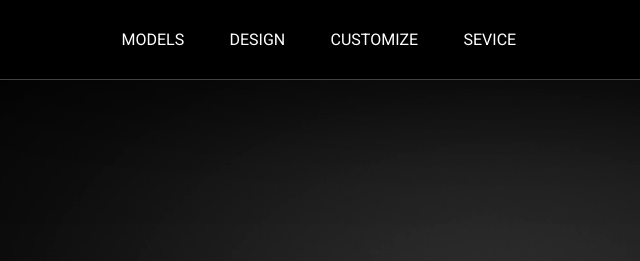
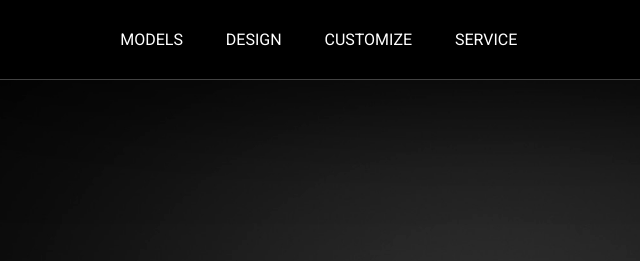
Before and after one commit to suksanghyeon/porsche_taycan, a plain HTML site: page index2.html in a window 1280 px wide. Shown: the top 261 px of the page, 142-782 px from the left. Drawn offline with nearby package versions, Linux system fonts and the light colour scheme.

Commit message:
Update index2.html

```diff
--- a/index2.html
+++ b/index2.html
@@ -326,7 +326,7 @@
                     <li><a href="index.html">MODELS</a></li>
                     <li><a href="index3.html">DESIGN</a></li>
                     <li><a href="index2.html">CUSTOMIZE</a></li>
-                    <li><a href="">SEVICE</a>
+                    <li><a href="">SERVICE</a>
                     </li>
                 </ul>
 
```
